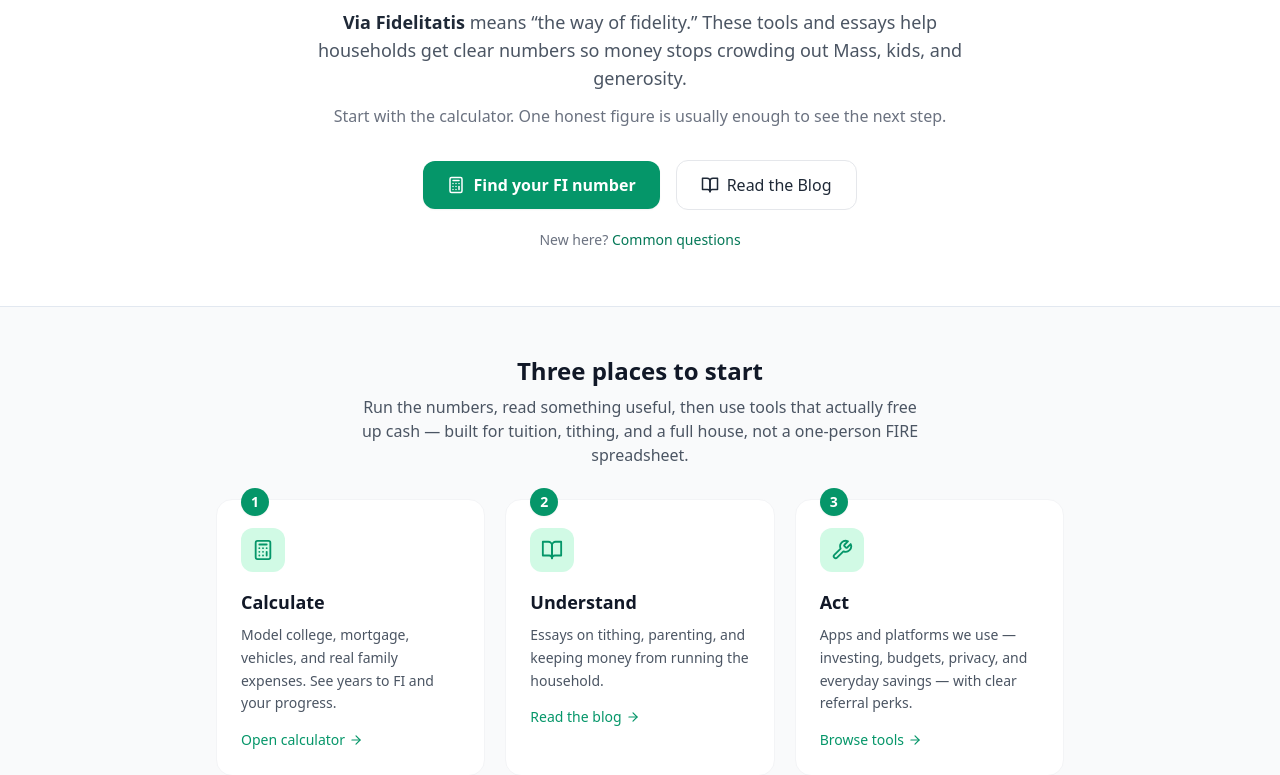
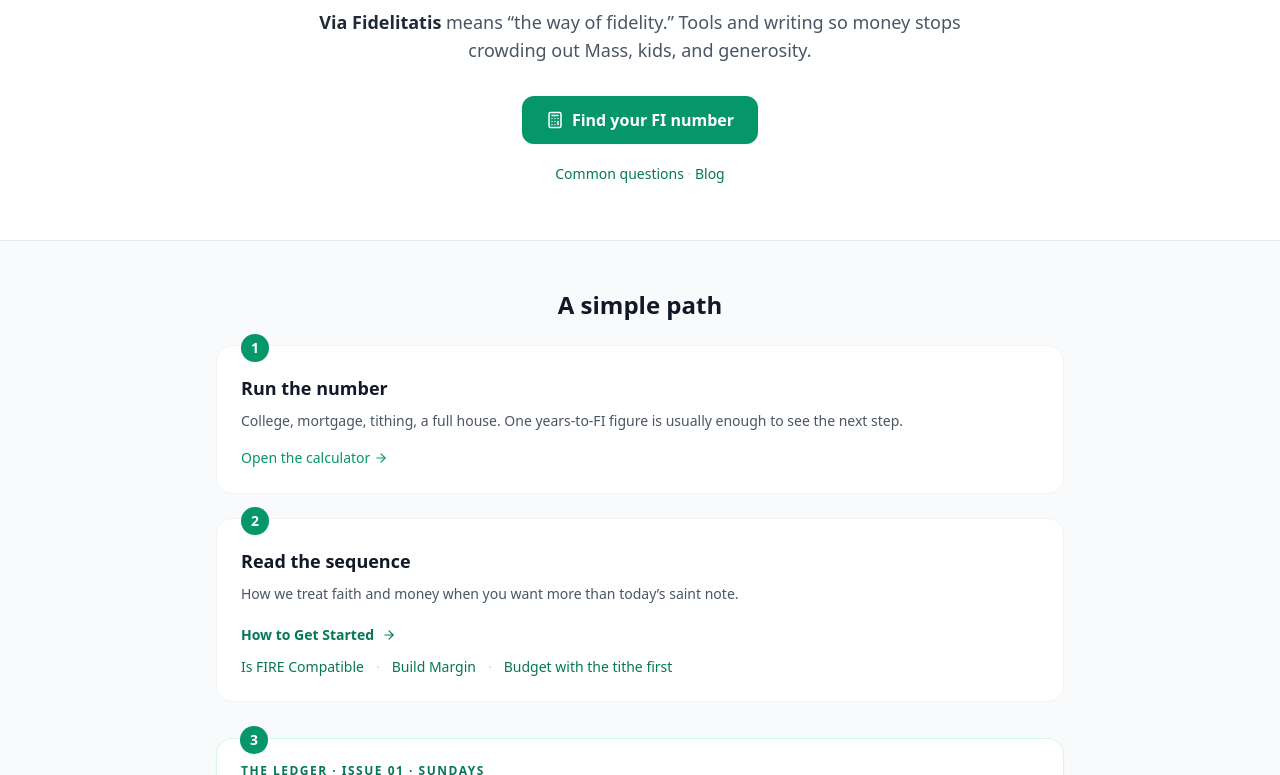
Before and after one commit to daughterpop/super-fi-calc, a React (Vite) app: page / in a window 1280 px wide. Shown: the part 265-1040 px from the top of the page. Built offline with nearby package versions, Linux system fonts and the light colour scheme.

Commit message:
Homepage path: calculator, guide sequence, Ledger; keep blog and referral

```diff
--- a/src/App.jsx
+++ b/src/App.jsx
@@ -1,22 +1,22 @@
 import "./App.css";
 import { Link } from 'react-router-dom';
-import {
-  ArrowRight,
-  BookOpen,
-  Calculator,
-  Wrench,
-} from 'lucide-react';
+import { ArrowRight, Calculator } from 'lucide-react';
 import SubscribeForm from './components/SubscribeForm';
 import SiteHeader from './components/SiteHeader';
 import SiteFooter from './components/SiteFooter';
 import ReferralCard from './components/ReferralCard';
-import MiniCalculatorCard from './components/MiniCalculatorCard';
 import LedgerBand from './components/LedgerBand';
 import { allPosts } from './data/posts';
 import { getReferral } from './data/referrals';
+import { pathForCalculator } from './data/calculators';
+
+const SEQUENCE = [
+  { to: '/blog/is-fire-compatible-with-catholicism', label: 'Is FIRE Compatible' },
+  { to: '/blog/build-margin-for-catholic-families', label: 'Build Margin' },
+  { to: '/blog/how-to-budget-as-a-catholic-family-with-tithing-first', label: 'Budget with the tithe first' },
+];
 
 function App() {
-  // Slot 1 so homepage card usually differs from header strip the same day
   const homeReferral = getReferral({ slot: 1, pool: 'all' });
   const recentPosts = allPosts.slice(0, 3);
 
@@ -24,7 +24,6 @@ function App() {
     <div className="min-h-screen bg-gray-50 overflow-x-hidden">
       <SiteHeader />
 
-      {/* Hero — lead with why */}
       <div className="bg-white border-b">
         <div className="max-w-4xl mx-auto px-4 sm:px-6 py-10 sm:py-14 text-center">
           <p className="text-sm text-emerald-700 font-medium mb-3">
@@ -33,96 +32,83 @@ function App() {
           <h1 className="text-3xl sm:text-4xl md:text-5xl font-bold text-gray-900 mb-4 leading-tight">
             Freedom to live your vocation
           </h1>
-          <p className="text-base sm:text-lg text-gray-600 max-w-2xl mx-auto leading-relaxed mb-3">
+          <p className="text-base sm:text-lg text-gray-600 max-w-2xl mx-auto leading-relaxed mb-8">
             <span className="font-semibold text-gray-800">Via Fidelitatis</span> means “the way of fidelity.”
-            These tools and essays help households get clear numbers so money stops crowding out Mass, kids, and generosity.
-          </p>
-          <p className="text-sm sm:text-base text-gray-500 max-w-2xl mx-auto leading-relaxed mb-8">
-            Start with the calculator. One honest figure is usually enough to see the next step.
+            Tools and writing so money stops crowding out Mass, kids, and generosity.
           </p>
 
-          <div className="flex flex-col sm:flex-row items-center justify-center gap-3 sm:gap-4">
           <Link
-              to="/calculators"
+            to={pathForCalculator('fi-path')}
             className="inline-flex items-center gap-2 px-6 py-3 bg-emerald-600 hover:bg-emerald-700 text-white font-semibold rounded-xl transition-colors text-sm sm:text-base shadow-sm"
           >
             <Calculator size={18} />
             Find your FI number
           </Link>
-            <Link
-              to="/blog"
-              className="inline-flex items-center gap-2 px-6 py-3 bg-white border border-gray-200 hover:border-emerald-300 text-gray-800 font-medium rounded-xl transition-colors text-sm sm:text-base"
-            >
-              <BookOpen size={18} />
-              Read the Blog
-            </Link>
-          </div>
           <p className="mt-5 text-sm text-gray-500">
-            New here?{' '}
             <Link to="/faq" className="text-emerald-700 hover:text-emerald-800 font-medium underline-offset-2 hover:underline">
               Common questions
+            </Link>
+            <span className="text-gray-300"> · </span>
+            <Link to="/blog" className="text-emerald-700 hover:text-emerald-800 font-medium underline-offset-2 hover:underline">
+              Blog
             </Link>
           </p>
         </div>
       </div>
 
-      {/* Clear path: Calculate → Understand → Act */}
-      <div className="max-w-4xl mx-auto px-4 sm:px-6 py-10 sm:py-12">
-        <h2 className="text-xl sm:text-2xl font-bold text-gray-900 text-center mb-2">Three places to start</h2>
-        <p className="text-gray-600 text-sm sm:text-base text-center max-w-xl mx-auto mb-8">
-          Run the numbers, read something useful, then use tools that actually free up cash — built for tuition, tithing, and a full house, not a one-person FIRE spreadsheet.
-        </p>
-
-        <div className="grid grid-cols-1 md:grid-cols-3 gap-4 sm:gap-5">
-          {/* Interactive Calculate card */}
-          <MiniCalculatorCard />
+      <div className="max-w-4xl mx-auto px-4 sm:px-6 py-10 sm:py-12 space-y-6">
+        <h2 className="text-xl sm:text-2xl font-bold text-gray-900 text-center">A simple path</h2>
 
         <Link
-            to="/blog"
-            className="group relative bg-white border border-gray-100 hover:border-emerald-200 rounded-2xl p-6 transition-all hover:shadow-md"
+          to={pathForCalculator('fi-path')}
+          className="group relative block bg-white border border-gray-100 hover:border-emerald-200 rounded-2xl p-6 transition-all hover:shadow-md"
         >
+          <div className="absolute -top-3 left-6 w-7 h-7 rounded-full bg-emerald-600 text-white text-sm font-bold flex items-center justify-center shadow-sm">
+            1
+          </div>
+          <h3 className="font-semibold text-lg text-gray-900 mb-2 mt-1">Run the number</h3>
+          <p className="text-gray-600 text-sm leading-relaxed mb-3">
+            College, mortgage, tithing, a full house. One years-to-FI figure is usually enough to see the next step.
+          </p>
+          <span className="text-emerald-600 text-sm font-medium inline-flex items-center gap-1">
+            Open the calculator <ArrowRight size={14} />
+          </span>
+        </Link>
+
+        <div className="relative bg-white border border-gray-100 rounded-2xl p-6">
           <div className="absolute -top-3 left-6 w-7 h-7 rounded-full bg-emerald-600 text-white text-sm font-bold flex items-center justify-center shadow-sm">
             2
           </div>
-            <div className="w-11 h-11 bg-emerald-100 group-hover:bg-emerald-200 rounded-xl flex items-center justify-center mb-4 mt-1 transition-colors">
-              <BookOpen className="text-emerald-600" size={22} />
-            </div>
-            <h3 className="font-semibold text-lg text-gray-900 mb-2">Understand</h3>
-            <p className="text-gray-600 text-sm leading-relaxed mb-3">
-              Essays on tithing, parenting, and keeping money from running the household.
+          <h3 className="font-semibold text-lg text-gray-900 mb-2 mt-1">Read the sequence</h3>
+          <p className="text-gray-600 text-sm leading-relaxed mb-4">
+            How we treat faith and money when you want more than today’s saint note.
           </p>
-            <span className="text-emerald-600 text-sm font-medium inline-flex items-center gap-1 group-hover:gap-1.5 transition-all">
-              Read the blog <ArrowRight size={14} />
+          <Link
+            to="/blog/how-to-get-started-on-your-fi-path"
+            className="inline-flex items-center gap-2 text-emerald-700 hover:text-emerald-800 font-semibold text-sm mb-3"
+          >
+            How to Get Started <ArrowRight size={14} />
+          </Link>
+          <div className="flex flex-wrap gap-x-3 gap-y-1 text-sm text-gray-600">
+            {SEQUENCE.map((item, i) => (
+              <span key={item.to} className="inline-flex items-center gap-3">
+                {i > 0 && <span className="text-gray-300">·</span>}
+                <Link to={item.to} className="text-emerald-700 hover:underline">
+                  {item.label}
+                </Link>
               </span>
-          </Link>
-
-          <Link
-            to="/tools"
-            className="group relative bg-white border border-gray-100 hover:border-emerald-200 rounded-2xl p-6 transition-all hover:shadow-md"
-          >
-            <div className="absolute -top-3 left-6 w-7 h-7 rounded-full bg-emerald-600 text-white text-sm font-bold flex items-center justify-center shadow-sm">
-              3
-            </div>
-            <div className="w-11 h-11 bg-emerald-100 group-hover:bg-emerald-200 rounded-xl flex items-center justify-center mb-4 mt-1 transition-colors">
-              <Wrench className="text-emerald-600" size={22} />
-            </div>
-            <h3 className="font-semibold text-lg text-gray-900 mb-2">Act</h3>
-            <p className="text-gray-600 text-sm leading-relaxed mb-3">
-              Apps and platforms we use — investing, budgets, privacy, and everyday savings — with clear referral perks.
-            </p>
-            <span className="text-emerald-600 text-sm font-medium inline-flex items-center gap-1 group-hover:gap-1.5 transition-all">
-              Browse tools <ArrowRight size={14} />
-            </span>
-          </Link>
+            ))}
           </div>
         </div>
 
-      {/* Sunday Ledger — one card, one CTA; subscribe lives further down */}
-      <div className="max-w-4xl mx-auto px-4 sm:px-6 pb-4 sm:pb-6">
+        <div className="relative pt-3">
+          <div className="absolute -top-0 left-6 w-7 h-7 rounded-full bg-emerald-600 text-white text-sm font-bold flex items-center justify-center shadow-sm z-10">
+            3
+          </div>
           <LedgerBand compact />
         </div>
+      </div>
 
-      {/* Recent blog posts */}
       <div className="max-w-4xl mx-auto px-4 sm:px-6 py-10 sm:py-12 border-t border-gray-100">
         <div className="flex items-center justify-between mb-6">
           <h2 className="text-xl sm:text-2xl font-bold text-gray-900">From the Blog</h2>
@@ -134,14 +120,14 @@ function App() {
           </Link>
         </div>
         <div className="grid grid-cols-1 sm:grid-cols-3 gap-4">
-          {recentPosts.map((post, idx) => (
+          {recentPosts.map((post) => (
             <Link
-              key={idx}
+              key={post.link}
               to={post.link}
               className="group bg-white rounded-2xl border border-gray-100 hover:border-emerald-200 hover:shadow-md transition-all p-5 flex flex-col"
             >
               <div className="flex flex-wrap gap-1.5 mb-3">
-                {post.tags.slice(0, 2).map((tag) => (
+                {(post.tags || []).slice(0, 2).map((tag) => (
                   <span
                     key={tag}
                     className="text-[10px] font-semibold uppercase tracking-wide px-2 py-0.5 rounded-full bg-emerald-50 text-emerald-700"
@@ -163,7 +149,6 @@ function App() {
         </div>
       </div>
 
-      {/* Rotating soft referral CTA */}
       <div className="max-w-4xl mx-auto px-4 sm:px-6 pb-8">
         <ReferralCard referral={homeReferral} />
       </div>
```
Lines whose indentation alone changed are shown as unchanged.
